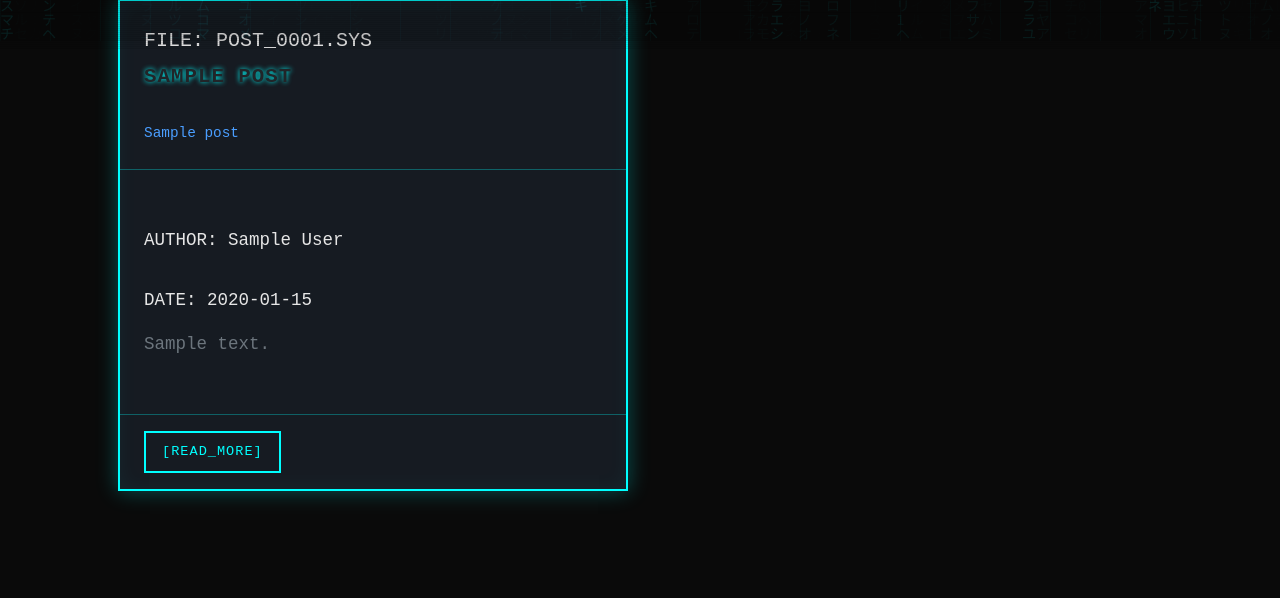
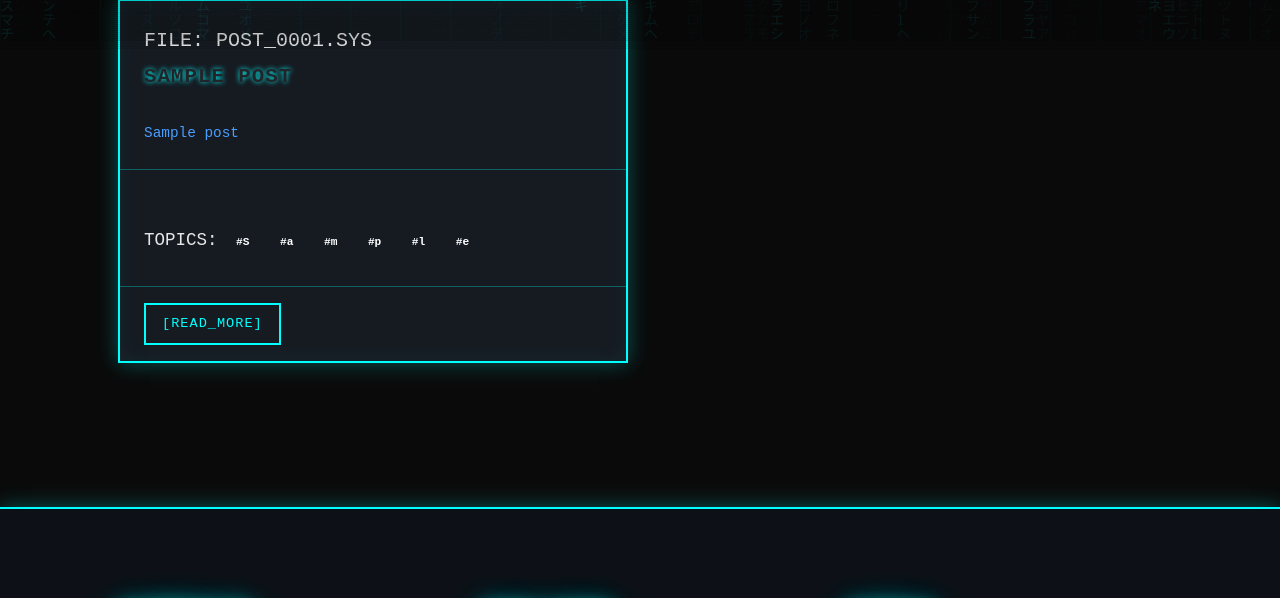
Before and after one commit to vvduth/my-blog, a Flask app: page / in a window 1280 px wide. Shown: the part 759-1357 px from the top of the page. Run offline with Flask 3, Linux system fonts and the light colour scheme; tables that the repository leaves empty hold one stand-in row (values such as "Sample post"); some libraries are stand-ins or nearby versions.

Commit message:
Refactor BlogPost model to use ARRAY for tags and update pagination to display 8 posts per page; modify index template to change "AUTHOR" and "DATE" labels to comments.

```diff
--- a/main.py
+++ b/main.py
@@ -6,7 +6,7 @@ from flask.cli import load_dotenv
 from flask_bootstrap import Bootstrap5
 from flask_sqlalchemy import SQLAlchemy
 from sqlalchemy.orm import DeclarativeBase, Mapped, mapped_column, relationship
-from sqlalchemy import Integer, String, Text,JSON
+from sqlalchemy import Integer, String, Text, JSON, ARRAY
 from werkzeug.security import generate_password_hash, check_password_hash
 from hashlib import md5
 from forms import PostForm, RegisterForm, LoginForm, CommentForm
@@ -71,7 +71,7 @@ class BlogPost(db.Model):
     date: Mapped[str] = mapped_column(String(250), nullable=False)
     body: Mapped[str] = mapped_column(Text, nullable=False)
     img_url: Mapped[str] = mapped_column(String(250), nullable=False)
-    tags: Mapped[list] = mapped_column(JSON, nullable=True, default=list)
+    tags: Mapped[list] = mapped_column(ARRAY(String), nullable=True, default=list)
     # Create Foreign Key, "users.id" the users refers to the tablename of User.
     author_id: Mapped[int] = mapped_column(Integer, db.ForeignKey("users.id"))
     author: Mapped[User] = relationship("User", back_populates="posts")
@@ -186,7 +186,7 @@ def filter_by_tag(tag_name):
 @app.route('/')
 def get_all_posts():
     predefined_tags = ["DevOps", "VPC", "AI-ML", "Compute", "Database", "Security", "Website"]
-    post_per_page = 4
+    post_per_page = 8
     page_index = request.args.get('page_index', 1, type=int)
     # Order by ID descending to get newest posts first
     result = db.paginate(
--- a/templates/index.html
+++ b/templates/index.html
@@ -105,15 +105,15 @@
 
                 <div class="card-cyber-body">
                     <div class="terminal-text small">
-                        <p class="mb-1">
-                            <span class="text-cyber-pink">AUTHOR:</span> {{ post.author.name }}
-                        </p>
-                        <p class="mb-1">
-                            <span class="text-cyber-green">DATE:</span> {{ post.date }}
-                        </p>
+<!--                        <p class="mb-1">-->
+<!--                            <span class="text-cyber-pink">AUTHOR:</span> {{ post.author.name }}-->
+<!--                        </p>-->
+<!--                        <p class="mb-1">-->
+<!--                            <span class="text-cyber-green">DATE:</span> {{ post.date }}-->
+<!--                        </p>-->
                         {% if post.tags %}
                         <p class="mb-2">
-                            <span class="text-cyber-cyan">TAGS:</span>
+                            <span class="text-cyber-cyan">TOPICS:</span>
                             {% for tag in post.tags %}
                             <a href="{{ url_for('filter_by_tag', tag_name=tag) }}"
                                class="badge bg-cyber-pink me-1 text-decoration-none"
@@ -123,11 +123,11 @@
                             {% endfor %}
                         </p>
                         {% endif %}
-                        {% if post.body %}
-                        <p class="mt-3 text-muted">
-                            {{ post.body[:150]|striptags }}{% if post.body|length > 150 %}...{% endif %}
-                        </p>
-                        {% endif %}
+<!--                        {% if post.body %}-->
+<!--                        <p class="mt-3 text-muted">-->
+<!--                            {{ post.body[:150]|striptags }}{% if post.body|length > 150 %}...{% endif %}-->
+<!--                        </p>-->
+<!--                        {% endif %}-->
                     </div>
                 </div>
 
```
